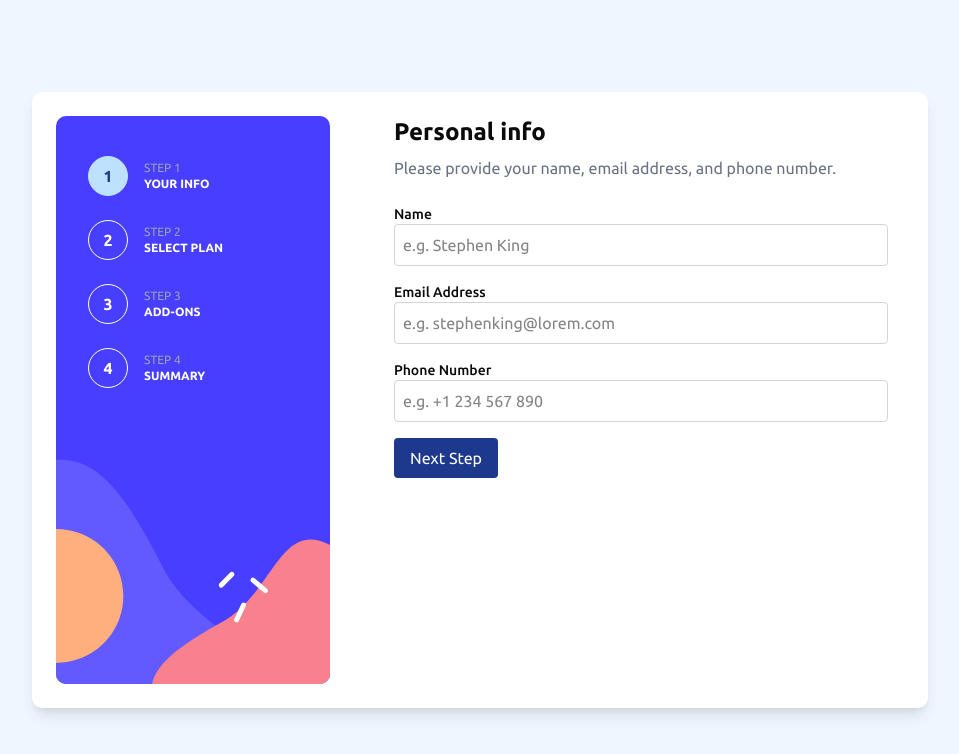
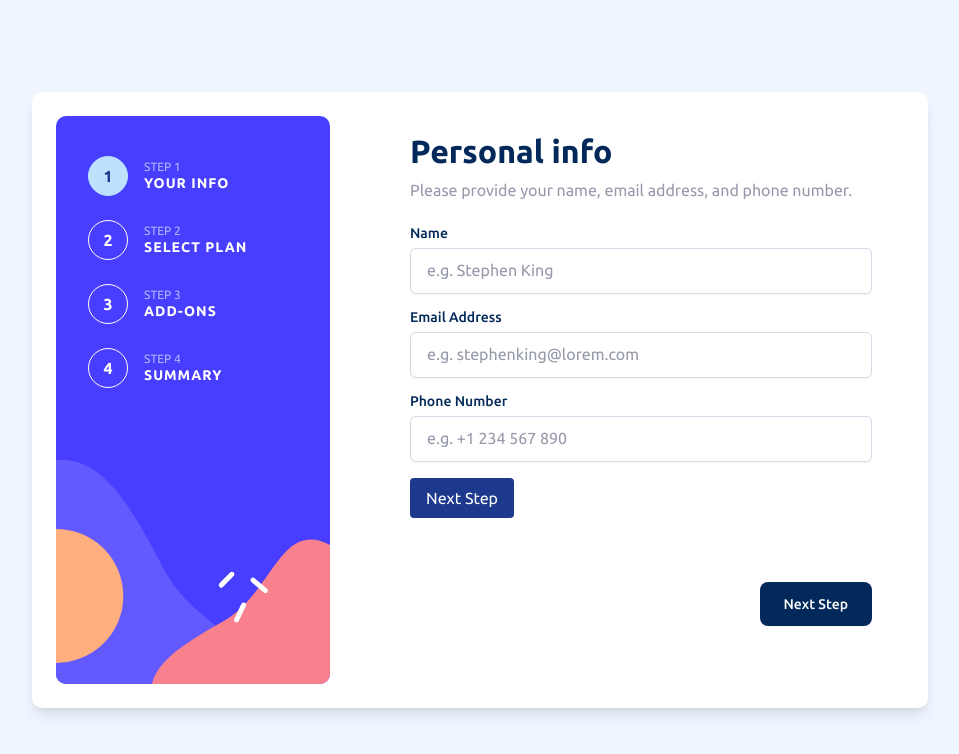
Before and after one commit to mehdias63/Multi-step-form-main, a Next.js app: page / in a window 1280 px wide. Shown: the top 754 px of the page, without its empty margins (160-1119 px from the left). Built offline with nearby package versions, Linux system fonts and the light colour scheme.

Commit message:
add textField

```diff
--- a/app/components/PersonalInfo.jsx
+++ b/app/components/PersonalInfo.jsx
@@ -1,4 +1,7 @@
+import { Input } from '@/components/ui/input'
 import { useState } from 'react'
+import TextField from '../../components/ui/textField'
+import { Button } from '@/components/ui/button'
 
 export default function PersonalInfo({
 	nextStep,
@@ -33,66 +36,37 @@ export default function PersonalInfo({
 	}
 
 	return (
-		<div>
-			<h2 className="text-2xl font-bold mb-2">Personal info</h2>
-			<p className="text-gray-500 mb-6">
+		<div className="p-4">
+			<h2 className="text-2xl md:text-[2rem] font-bold mb-2 leading-[1.8rem] md:leading-[2.4rem] text-[#022959]">
+				Personal info
+			</h2>
+			<p className="text-base text-[#9699AA] mb-6 leading-[1.5rem]">
 				Please provide your name, email address, and phone number.
 			</p>
 
-			<div className="mb-4">
-				<label className="block text-sm font-medium">Name</label>
-				<input
-					type="text"
+			<TextField
+				title="Name"
+				textHolder="e.g. Stephen King"
 				name="name"
 				value={formData.name}
 				onChange={handleChange}
-					className={`w-full border p-2 rounded ${
-						errors.name ? 'border-red-500' : 'border-gray-300'
-					}`}
-					placeholder="e.g. Stephen King"
+				error={errors.name}
 			/>
-				{errors.name && (
-					<p className="text-red-500 text-sm mt-1">{errors.name}</p>
-				)}
-			</div>
+			<TextField
+				title="Email Address"
+				textHolder="e.g. stephenking@lorem.com"
+				name="email"
+				onChange={handleChange}
+				error={errors.email}
+			/>
 
-			<div className="mb-4">
-				<label className="block text-sm font-medium">
-					Email Address
-				</label>
-				<input
-					type="email"
-					name="email"
-					value={formData.email}
+			<TextField
+				title="Phone Number"
+				textHolder="e.g. +1 234 567 890"
+				name="phone"
 				onChange={handleChange}
-					className={`w-full border p-2 rounded ${
-						errors.email ? 'border-red-500' : 'border-gray-300'
-					}`}
-					placeholder="e.g. stephenking@lorem.com"
+				error={errors.phone}
 			/>
-				{errors.email && (
-					<p className="text-red-500 text-sm mt-1">{errors.email}</p>
-				)}
-			</div>
-
-			<div className="mb-4">
-				<label className="block text-sm font-medium">
-					Phone Number
-				</label>
-				<input
-					type="text"
-					name="phone"
-					value={formData.phone}
-					onChange={handleChange}
-					className={`w-full border p-2 rounded ${
-						errors.phone ? 'border-red-500' : 'border-gray-300'
-					}`}
-					placeholder="e.g. +1 234 567 890"
-				/>
-				{errors.phone && (
-					<p className="text-red-500 text-sm mt-1">{errors.phone}</p>
-				)}
-			</div>
 
 			<button
 				onClick={handleNext}
@@ -100,6 +74,9 @@ export default function PersonalInfo({
 			>
 				Next Step
 			</button>
+			<div className="flex justify-end mt-16">
+				<Button>Next Step</Button>
+			</div>
 		</div>
 	)
 }
--- a/app/components/StepIndicator.jsx
+++ b/app/components/StepIndicator.jsx
@@ -35,8 +35,12 @@ export default function StepIndicator({ currentStep, isSubmitted }) {
 							{step.number}
 						</span>
 						<div className="uppercase text-xs hidden sm:block">
-							<p className="text-gray-400">Step {step.number}</p>
-							<p className="font-bold">{step.label}</p>
+							<p className="text-[#ABBCFF] text-xs leading-[0.9rem]">
+								Step {step.number}
+							</p>
+							<p className="font-bold text-sm leading-[1.05rem] tracking-[0.0625rem]">
+								{step.label}
+							</p>
 						</div>
 					</div>
 				))}
--- a/components/ui/button.jsx
+++ b/components/ui/button.jsx
@@ -1,38 +1,38 @@
-import * as React from "react"
-import { Slot } from "@radix-ui/react-slot"
-import { cva } from "class-variance-authority";
+import * as React from 'react'
+import { Slot } from '@radix-ui/react-slot'
+import { cva } from 'class-variance-authority'
 
-import { cn } from "@/lib/utils"
+import { cn } from '@/lib/utils'
 
 const buttonVariants = cva(
-  "inline-flex items-center justify-center gap-2 whitespace-nowrap rounded-md text-sm font-medium transition-all disabled:pointer-events-none disabled:opacity-50 [&_svg]:pointer-events-none [&_svg:not([class*='size-'])]:size-4 shrink-0 [&_svg]:shrink-0 outline-none focus-visible:border-ring focus-visible:ring-ring/50 focus-visible:ring-[3px] aria-invalid:ring-destructive/20 dark:aria-invalid:ring-destructive/40 aria-invalid:border-destructive",
+	"inline-flex items-center justify-center gap-2 whitespace-nowrap rounded-md text-sm font-medium transition-all disabled:pointer-events-none disabled:opacity-50 [&_svg]:pointer-events-none [&_svg:not([class*='size-'])]:size-4 shrink-0 [&_svg]:shrink-0 outline-none focus-visible:border-ring focus-visible:ring-ring/50 focus-visible:ring-[3px] aria-invalid:ring-destructive/20 dark:aria-invalid:ring-destructive/40 aria-invalid:border-destructive cursor-pointer",
 	{
 		variants: {
 			variant: {
 				default:
-          "bg-primary text-primary-foreground shadow-xs hover:bg-primary/90",
+					'bg-[#022959] text-primary-foreground shadow-xs hover:bg-[#928CFF]',
 				destructive:
-          "bg-destructive text-white shadow-xs hover:bg-destructive/90 focus-visible:ring-destructive/20 dark:focus-visible:ring-destructive/40 dark:bg-destructive/60",
+					'bg-destructive text-white shadow-xs hover:bg-destructive/90 focus-visible:ring-destructive/20 dark:focus-visible:ring-destructive/40 dark:bg-destructive/60',
 				outline:
-          "border bg-background shadow-xs hover:bg-accent hover:text-accent-foreground dark:bg-input/30 dark:border-input dark:hover:bg-input/50",
+					'border bg-background shadow-xs hover:bg-accent hover:text-accent-foreground dark:bg-input/30 dark:border-input dark:hover:bg-input/50',
 				secondary:
-          "bg-secondary text-secondary-foreground shadow-xs hover:bg-secondary/80",
+					'bg-secondary text-secondary-foreground shadow-xs hover:bg-secondary/80',
 				ghost:
-          "hover:bg-accent hover:text-accent-foreground dark:hover:bg-accent/50",
-        link: "text-primary underline-offset-4 hover:underline",
+					'hover:bg-accent hover:text-accent-foreground dark:hover:bg-accent/50',
+				link: 'text-primary underline-offset-4 hover:underline',
 			},
 			size: {
-        default: "h-9 px-4 py-2 has-[>svg]:px-3",
-        sm: "h-8 rounded-md gap-1.5 px-3 has-[>svg]:px-2.5",
-        lg: "h-10 rounded-md px-6 has-[>svg]:px-4",
-        icon: "size-9",
+				default: 'px-6 py-3 has-[>svg]:px-3',
+				sm: 'h-8 rounded-md gap-1.5 px-3 has-[>svg]:px-2.5',
+				lg: 'h-10 rounded-md px-6 has-[>svg]:px-4',
+				icon: 'size-9',
 			},
 		},
 		defaultVariants: {
-      variant: "default",
-      size: "default",
+			variant: 'default',
+			size: 'default',
 		},
-  }
+	},
 )
 
 function Button({
@@ -42,14 +42,15 @@ function Button({
 	asChild = false,
 	...props
 }) {
-  const Comp = asChild ? Slot : "button"
+	const Comp = asChild ? Slot : 'button'
 
 	return (
-    (<Comp
+		<Comp
 			data-slot="button"
 			className={cn(buttonVariants({ variant, size, className }))}
-      {...props} />)
-  );
+			{...props}
+		/>
+	)
 }
 
 export { Button, buttonVariants }
--- /dev/null
+++ b/components/ui/input.jsx
@@ -0,0 +1,21 @@
+import * as React from 'react'
+
+import { cn } from '@/lib/utils'
+
+function Input({ className, type, ...props }) {
+	return (
+		<input
+			type={type}
+			data-slot="input"
+			className={cn(
+				'file:text-foreground placeholder:text-[#9699AA] placeholder:text-sm md:placeholder:text-base selection:bg-primary selection:text-primary-foreground dark:bg-input/30 flex w-full min-w-0 rounded-sm border border-[#D6D9E6] bg-transparent px-3 py-1 md:px-4 md:py-3 text-base shadow-xs transition-[color,box-shadow] outline-none file:inline-flex file:h-7 file:border-0 file:bg-transparent file:text-sm file:font-medium disabled:pointer-events-none disabled:cursor-not-allowed disabled:opacity-50 md:text-sm',
+				'focus-visible:ring-ring/50 focus-visible:border-[#483EFF]',
+				'aria-invalid:ring-destructive/20 dark:aria-invalid:ring-destructive/40 aria-invalid:border-destructive',
+				className,
+			)}
+			{...props}
+		/>
+	)
+}
+
+export { Input }
--- /dev/null
+++ b/components/ui/label.jsx
@@ -0,0 +1,21 @@
+'use client'
+
+import * as React from 'react'
+import * as LabelPrimitive from '@radix-ui/react-label'
+
+import { cn } from '@/lib/utils'
+
+function Label({ className, ...props }) {
+	return (
+		<LabelPrimitive.Root
+			data-slot="label"
+			className={cn(
+				'flex items-center gap-2 text-xs md:text-sm leading-none font-medium select-none group-data-[disabled=true]:pointer-events-none group-data-[disabled=true]:opacity-50 peer-disabled:cursor-not-allowed peer-disabled:opacity-50 text-[#022959] mb-2',
+				className,
+			)}
+			{...props}
+		/>
+	)
+}
+
+export { Label }
--- /dev/null
+++ b/components/ui/textField.jsx
@@ -0,0 +1,30 @@
+import { Input } from './input'
+import { Label } from './label'
+
+function TextField({
+	title,
+	textHolder,
+	name,
+	value,
+	onChange,
+	error,
+	type = 'text',
+}) {
+	return (
+		<div className="mb-4">
+			<Label htmlFor={name}>{title}</Label>
+			<Input
+				id={name}
+				name={name}
+				type={type}
+				value={value}
+				onChange={onChange}
+				placeholder={textHolder}
+				className={error ? 'border-red-500' : ''}
+			/>
+			{error && <p className="text-sm text-red-500 mt-1">{error}</p>}
+		</div>
+	)
+}
+
+export default TextField
--- a/package.json
+++ b/package.json
@@ -9,6 +9,7 @@
     "lint": "next lint"
   },
   "dependencies": {
+    "@radix-ui/react-label": "^2.1.7",
     "@radix-ui/react-slot": "^1.2.3",
     "class-variance-authority": "^0.7.1",
     "clsx": "^2.1.1",
```
Also changed, not shown: 1 other file (tests, documents, lock files or other folders). Lines whose indentation alone changed are shown as unchanged.
